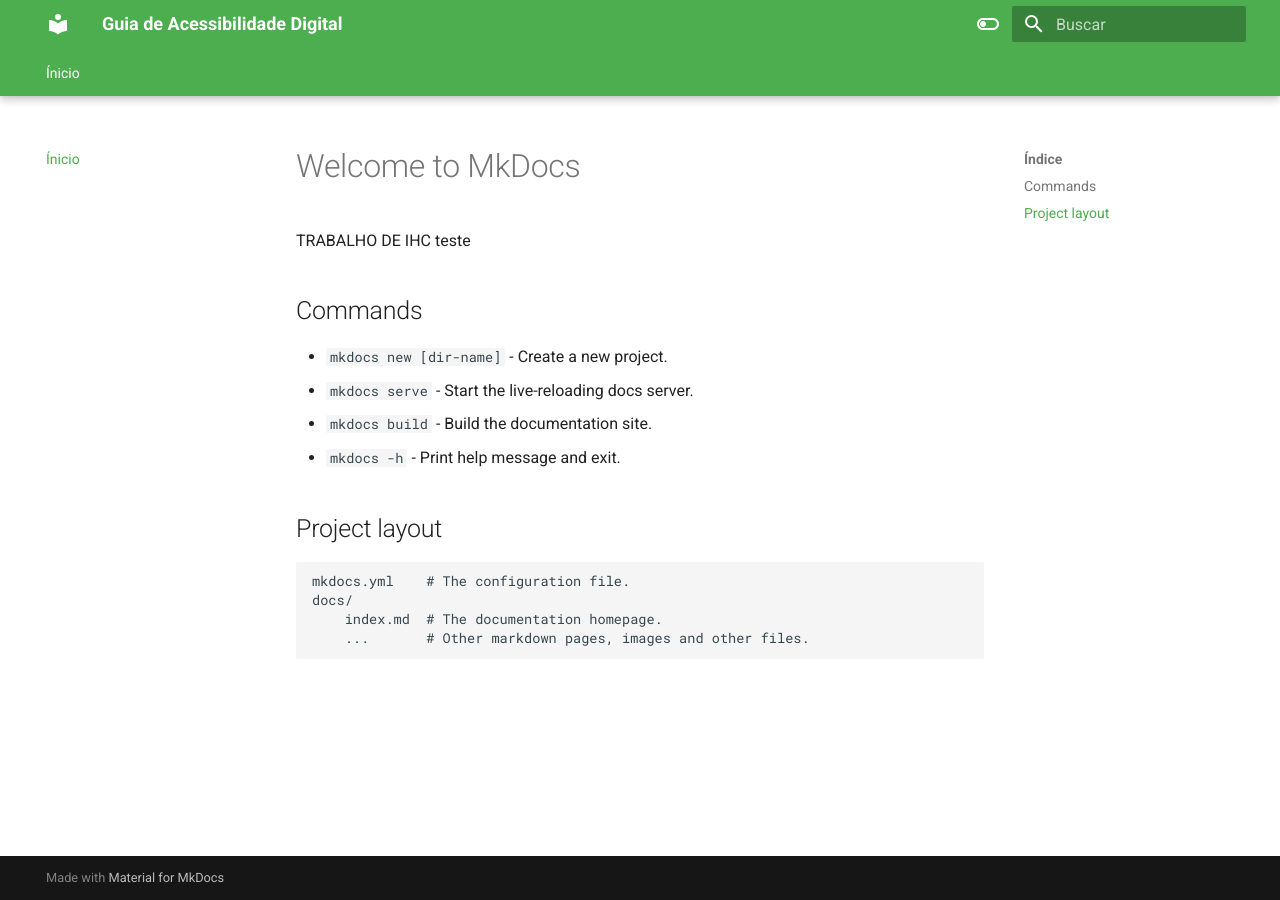
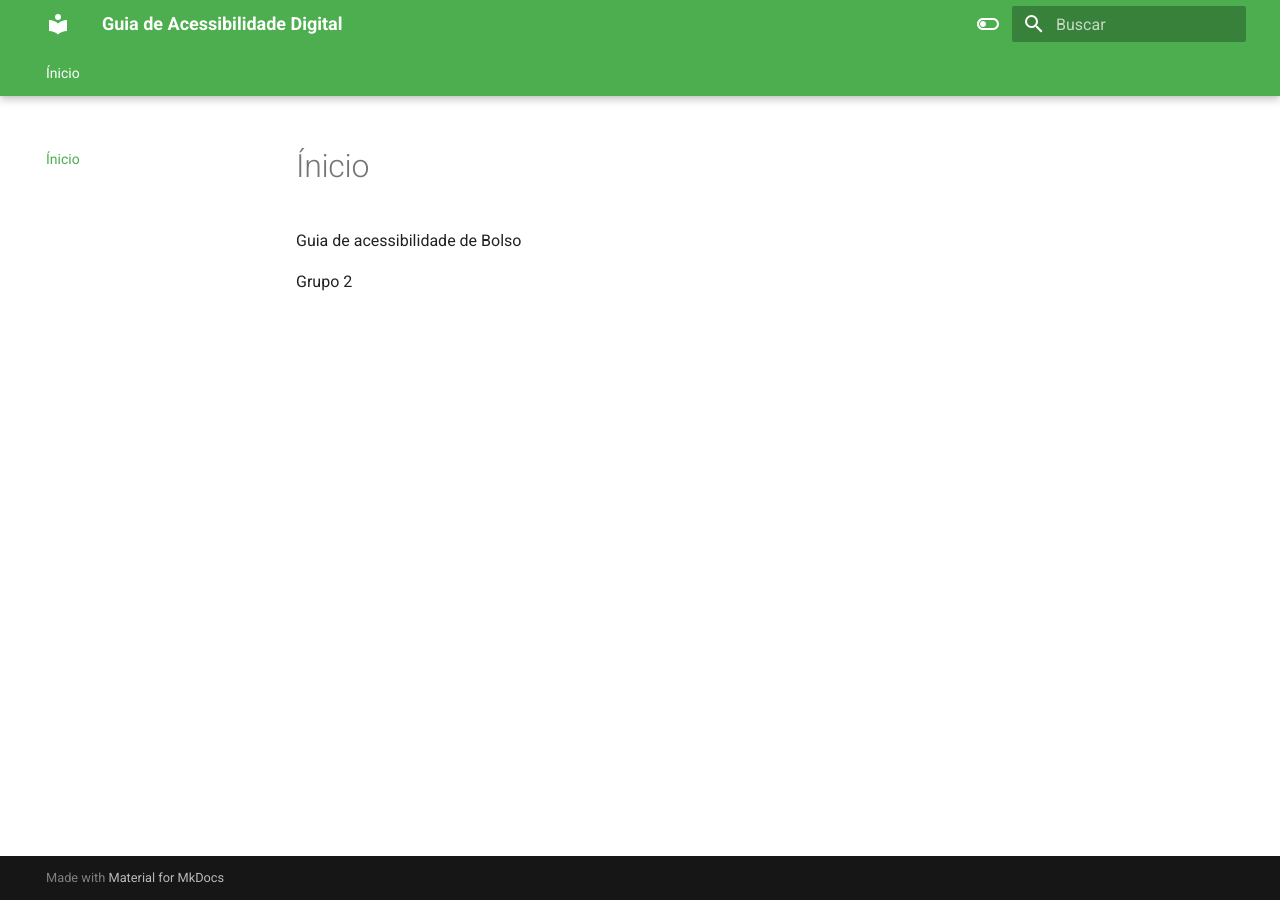
Before and after one commit to joseandre25/IHC-G02-Guia-De-Acessibilidade, an MkDocs documentation site: the page built from docs/index.md, in a window 1280 px wide. Built offline with MkDocs 1.6.1 and Material for MkDocs 9.7.7, drawn with Linux system fonts in a browser that asks for light colours.

Commit message:
fix: index

```diff
--- a/docs/index.md
+++ b/docs/index.md
@@ -1,17 +1,3 @@
-# Welcome to MkDocs
+Guia de acessibilidade de Bolso
 
-TRABALHO DE IHC teste
-
-## Commands
-
-* `mkdocs new [dir-name]` - Create a new project.
-* `mkdocs serve` - Start the live-reloading docs server.
-* `mkdocs build` - Build the documentation site.
-* `mkdocs -h` - Print help message and exit.
-
-## Project layout
-
-    mkdocs.yml    # The configuration file.
-    docs/
-        index.md  # The documentation homepage.
-        ...       # Other markdown pages, images and other files.
+Grupo 2
```
